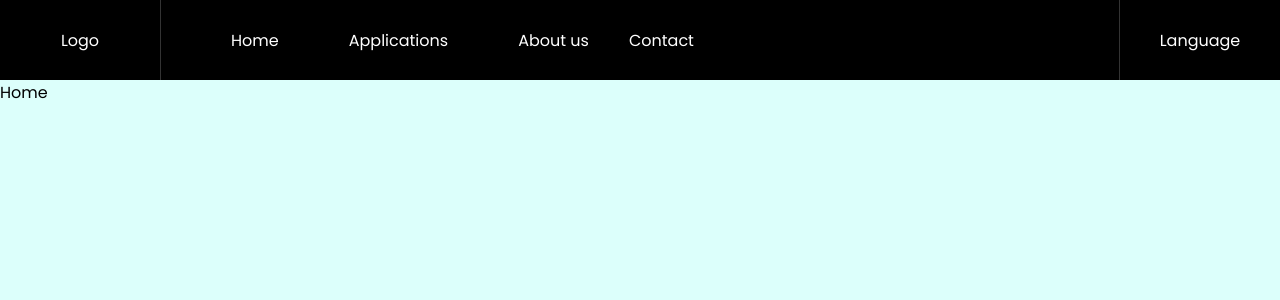
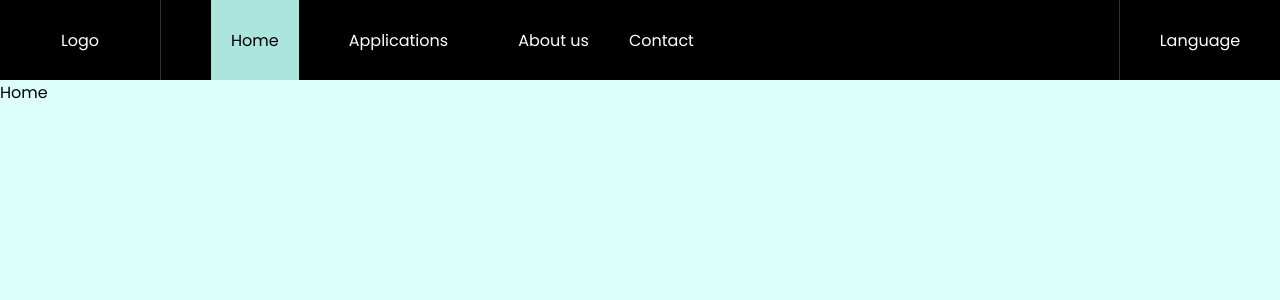
Before and after one commit to raulrod16124/chicmouse, a React (Vite) app: page / in a window 1280 px wide. Shown: the top 300 px of the page. Built offline with nearby package versions, Linux system fonts and the light colour scheme; a web font is replaced by a local one.

Commit message:
fix errors in the navigation path

```diff
--- a/src/modules/App.tsx
+++ b/src/modules/App.tsx
@@ -1,11 +1,9 @@
 import { Main } from "./App.styles";
-import { Nav } from "./nav/Nav";
 import { Root } from "routes/Root";
 
 function App() {
   return (
     <Main>
-      <Nav />
       <Root />
     </Main>
   )
--- a/src/modules/nav/Nav.styles.ts
+++ b/src/modules/nav/Nav.styles.ts
@@ -1,5 +1,9 @@
 import { Link } from "react-router-dom";
 import styled from "styled-components";
+
+type TMenuItem = {
+    selected: boolean
+}
 
 export const NavContainer = styled.div`
     display: grid;
@@ -29,17 +33,17 @@ export const MenuWrapper = styled.div`
     border-right: 0.5px solid #333;
 `;
 
-export const MenuItemContent = styled(Link)`
+export const MenuItemContent = styled(Link)<TMenuItem>`
     height: 100%;
     display: flex;
     align-items: center;
     padding: 0 20px;
     text-decoration: none;
-    color: #fff;
+    background-color: ${props => props.selected && "#ACE5DE"};
+    color: ${props => props.selected ? "#000" : "#fff"};
+    cursor: default;
 
     &:hover{
-        cursor: default;
-        color: #000;
-        background-color: #8DE3D9;
+        background: ${props => !props.selected && "rgba(141,227,217, .5)"};
     }
 `;
--- a/src/modules/nav/components/Menu.tsx
+++ b/src/modules/nav/components/Menu.tsx
@@ -8,21 +8,15 @@ export const Menu = () => {
   const intl = useIntl();
 
   const { pathname } = useLocation();
-  const currentPath = pathname.split("/")[1];
-
-  const onChangeSection = () => {
-
-  }
 
   const renderMenuItem = ({ name, icon, path}: MenuItem) => {
+    const currentPath = pathname.split("/")[1].length ? pathname : "/home";
+
     return (
       <MenuItemContent
         key={name}
         to={path}
-        onClick={onChangeSection}
-        style={ currentPath === name.toLocaleLowerCase() ? {
-          backgroundColor: "##36CDBB"
-        } : null}
+        selected={currentPath === path}
       >
         {intl.formatMessage({id: name})}
       </MenuItemContent>
--- a/src/routes/Root.tsx
+++ b/src/routes/Root.tsx
@@ -1,15 +1,30 @@
 import { ErrorPage } from "common/ErrorPage";
 import { Home } from "modules/home/Home";
-import { Navigate, Route, Routes } from "react-router-dom";
+import { Nav } from "modules/nav/Nav";
+import { Navigate, Route, Routes, useLocation } from "react-router-dom";
+
+const pages = ["home", "applications", "about-us", "contact", ""];
 
 export const Root = () => {
+
+  const { pathname } = useLocation();
+
+  const wrongPathname = !pages.includes(pathname.split("/")[1]);
+
+  if(wrongPathname){
+    return <ErrorPage />
+  }
+
   return (
-    <Routes>
-      <Route path="/" element={<Home />}  errorElement={<ErrorPage />} />
-      <Route path="/home" element={<Home />}  errorElement={<ErrorPage />} />
-      <Route path="/applications" element={<div>Applications</div>} errorElement={<ErrorPage />} />
-      <Route path="/about-us" element={<div>About us</div>} errorElement={<ErrorPage />} />
-      <Route path="/contact" element={<div>Contact</div>} errorElement={<ErrorPage />} />
-    </Routes>
+    <>
+      <Nav />
+      <Routes>
+        <Route path={"/"} element={<Home />}  errorElement={<ErrorPage />} />
+        <Route path={"/home"} element={<Home />}  errorElement={<ErrorPage />} />
+        <Route path="/applications" element={<div>Applications</div>} errorElement={<ErrorPage />} />
+        <Route path="/about-us" element={<div>About us</div>} errorElement={<ErrorPage />} />
+        <Route path="/contact" element={<div>Contact</div>} errorElement={<ErrorPage />} />
+      </Routes>
+    </>
   )
 }
```
